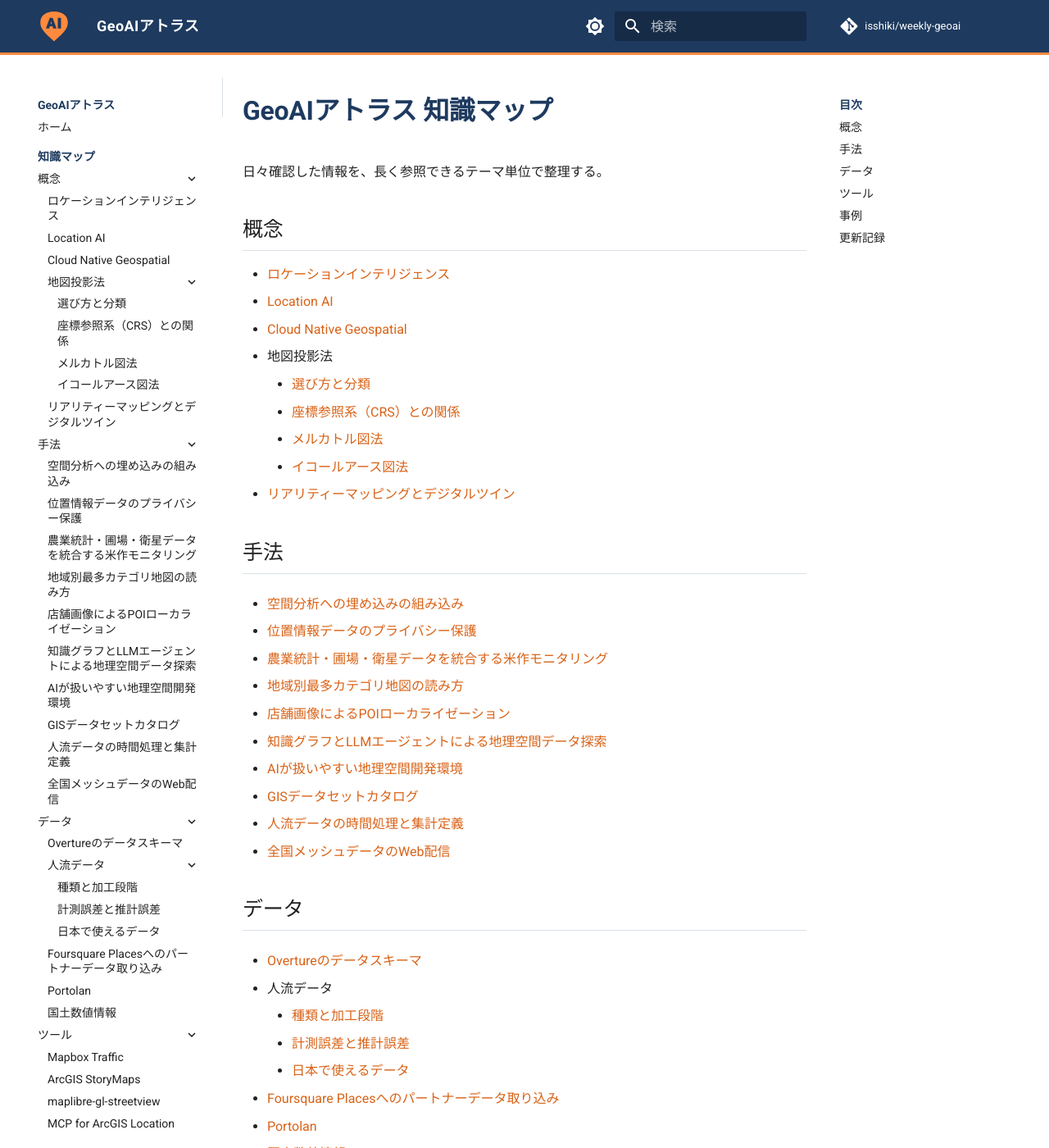
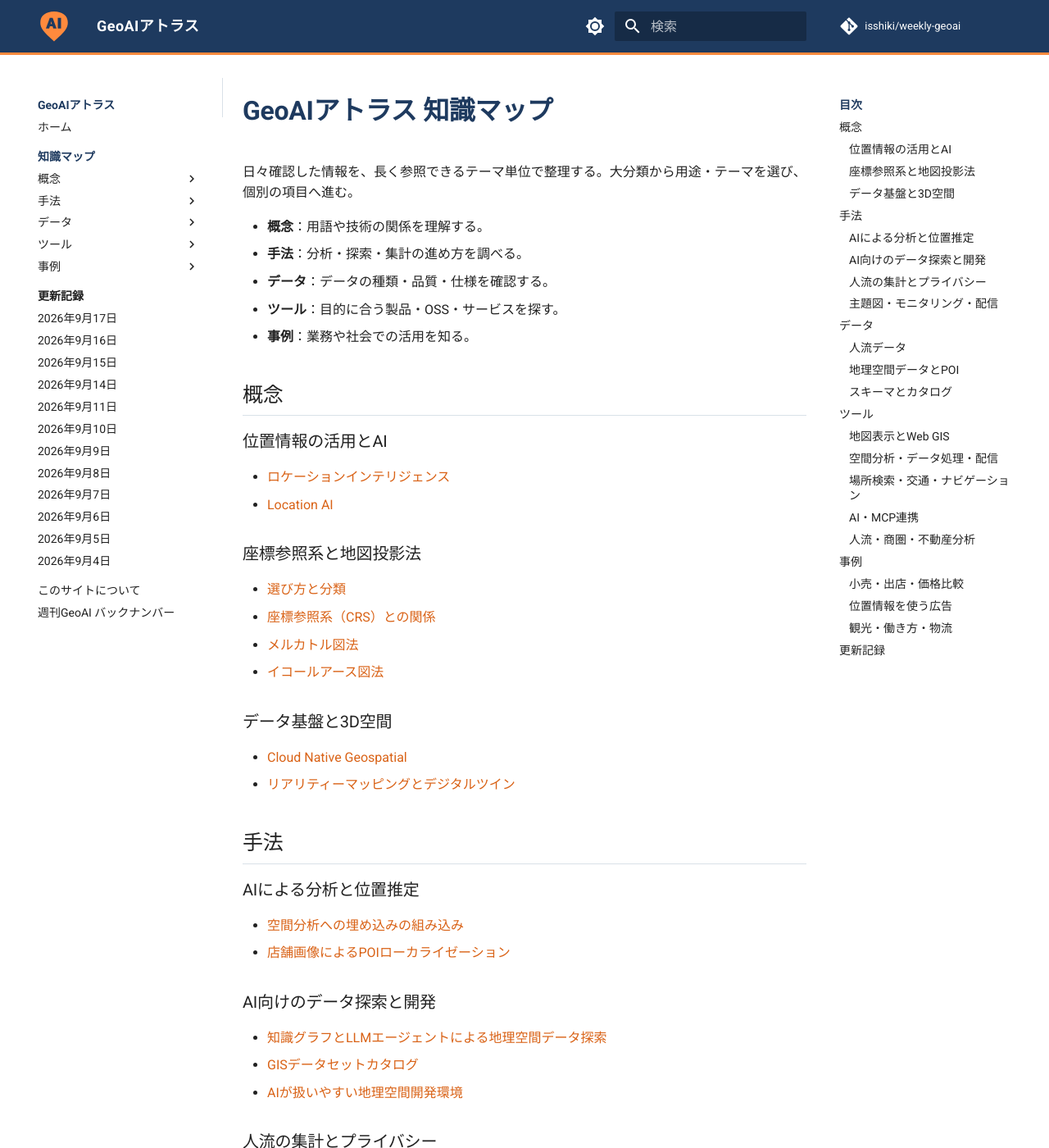
Before and after one commit to isshiki/weekly-geoai, an MkDocs documentation site: the page built from docs/atlas/index.md, in a window 1280 px wide and 1400 px high. Shown: the whole window at 82% size. Built offline with MkDocs 1.6.1 and Material for MkDocs 9.7.7, drawn with Linux system fonts in a browser that asks for light colours; comment, search, counter and statistics services are not loaded; some of the changed text lies outside the part shown.

Commit message:
docs: organize Atlas navigation into topic groups

```diff
--- a/docs/atlas/index.md
+++ b/docs/atlas/index.md
@@ -5,90 +5,134 @@ title: 知識マップ
 
 # GeoAIアトラス 知識マップ
 
-日々確認した情報を、長く参照できるテーマ単位で整理する。
+日々確認した情報を、長く参照できるテーマ単位で整理する。大分類から用途・テーマを選び、個別の項目へ進む。
+
+- **概念**：用語や技術の関係を理解する。
+- **手法**：分析・探索・集計の進め方を調べる。
+- **データ**：データの種類・品質・仕様を確認する。
+- **ツール**：目的に合う製品・OSS・サービスを探す。
+- **事例**：業務や社会での活用を知る。
 
 ## 概念
 
+### 位置情報の活用とAI
+
 - [ロケーションインテリジェンス](concepts/location-intelligence.md)
 - [Location AI](concepts/location-ai.md)
+
+### 座標参照系と地図投影法
+
+- [選び方と分類](concepts/map-projections.md)
+- [座標参照系（CRS）との関係](concepts/coordinate-reference-systems.md)
+- [メルカトル図法](concepts/mercator-projection.md)
+- [イコールアース図法](concepts/equal-earth-projection.md)
+
+### データ基盤と3D空間
+
 - [Cloud Native Geospatial](concepts/cloud-native-geospatial.md)
-- 地図投影法
-    - [選び方と分類](concepts/map-projections.md)
-    - [座標参照系（CRS）との関係](concepts/coordinate-reference-systems.md)
-    - [メルカトル図法](concepts/mercator-projection.md)
-    - [イコールアース図法](concepts/equal-earth-projection.md)
 - [リアリティーマッピングとデジタルツイン](concepts/reality-mapping-and-digital-twins.md)
 
 ## 手法
 
+### AIによる分析と位置推定
+
 - [空間分析への埋め込みの組み込み](methods/spatial-embeddings.md)
+- [店舗画像によるPOIローカライゼーション](methods/storefront-poi-localization.md)
 
+### AI向けのデータ探索と開発
+
+- [知識グラフとLLMエージェントによる地理空間データ探索](methods/intelligent-geospatial-data-discovery.md)
+- [GISデータセットカタログ](methods/gis-dataset-catalog-for-agents.md)
+- [AIが扱いやすい地理空間開発環境](methods/ai-ready-geospatial-development.md)
+
+### 人流の集計とプライバシー
+
+- [人流データの時間処理と集計定義](methods/human-flow-time-processing.md)
 - [位置情報データのプライバシー保護](methods/location-data-privacy.md)
-- [農業統計・圃場・衛星データを統合する米作モニタリング](methods/california-rice-monitoring.md)
+
+### 主題図・モニタリング・配信
 
 - [地域別最多カテゴリ地図の読み方](methods/regional-winner-maps.md)
-- [店舗画像によるPOIローカライゼーション](methods/storefront-poi-localization.md)
-- [知識グラフとLLMエージェントによる地理空間データ探索](methods/intelligent-geospatial-data-discovery.md)
-- [AIが扱いやすい地理空間開発環境](methods/ai-ready-geospatial-development.md)
-- [GISデータセットカタログ](methods/gis-dataset-catalog-for-agents.md)
-- [人流データの時間処理と集計定義](methods/human-flow-time-processing.md)
+- [農業統計・圃場・衛星データを統合する米作モニタリング](methods/california-rice-monitoring.md)
 - [全国メッシュデータのWeb配信](methods/national-grid-web-delivery.md)
 
 ## データ
 
+### 人流データ
+
+- [種類と加工段階](data/human-flow-data-types.md)
+- [計測誤差と推計誤差](data/human-flow-data-quality.md)
+- [日本で使えるデータ](data/human-flow-data-sources-japan.md)
+
+### 地理空間データとPOI
+
+- [国土数値情報](data/national-land-numerical-information.md)
+- [Foursquare Placesへのパートナーデータ取り込み](data/foursquare-partner-places.md)
+
+### スキーマとカタログ
+
 - [Overtureのデータスキーマ](data/overture-schema.md)
-
-- 人流データ
-    - [種類と加工段階](data/human-flow-data-types.md)
-    - [計測誤差と推計誤差](data/human-flow-data-quality.md)
-    - [日本で使えるデータ](data/human-flow-data-sources-japan.md)
-- [Foursquare Placesへのパートナーデータ取り込み](data/foursquare-partner-places.md)
 - [Portolan](data/portolan.md)
-- [国土数値情報](data/national-land-numerical-information.md)
 
 ## ツール
 
-- [Mapbox Traffic](tools/mapbox-traffic.md)
+### 地図表示とWeb GIS
+
+- [MapLibre GL JS](tools/maplibre-gl-js.md)
+- [maplibre-gl-streetview](tools/maplibre-gl-streetview.md)
+- [GeoLibre](tools/geolibre.md)
+- [Cesium](tools/cesium.md)
+- [Felt](tools/felt.md)
 - [ArcGIS StoryMaps](tools/arcgis-storymaps.md)
-- [maplibre-gl-streetview](tools/maplibre-gl-streetview.md)
-- [MCP for ArcGIS Location Services](tools/arcgis-location-services-mcp.md)
 
-- [GeoServer](tools/geoserver.md)
-- [Mapbox Search Box API](tools/mapbox-search-box.md)
-- [PASSER-MARKETING](tools/passer-marketing.md)
+### 空間分析・データ処理・配信
 
-- [LightBox](tools/lightbox.md)
 - [Spatial Polars](tools/spatial-polars.md)
 - [MovingPandas](tools/movingpandas.md)
-- [コンプレノ](tools/kompreno.md)
+- [H3](tools/h3.md)
+- [geoparquet-io](tools/geoparquet-io.md)
+- [GeoServer](tools/geoserver.md)
+
+### 場所検索・交通・ナビゲーション
+
+- [Mapbox Search Box API](tools/mapbox-search-box.md)
+- [Galuchat](tools/galuchat.md)
+- [Mapbox Traffic](tools/mapbox-traffic.md)
+- [高徳地図（AMAP）](tools/amap.md)
+- [ゼンリン地図ナビ](tools/zenrin-map-navigation.md)
+
+### AI・MCP連携
+
+- [MCP for ArcGIS Location Services](tools/arcgis-location-services-mcp.md)
+- [CARTO MCP Server](tools/carto-mcp-server.md)
+
+### 人流・商圏・不動産分析
 
 - [日本のロケーションインテリジェンス製品・サービス](tools/location-intelligence-products-japan.md)
-- [H3](tools/h3.md)
+- [コンプレノ](tools/kompreno.md)
+- [PASSER-MARKETING](tools/passer-marketing.md)
 - [Google Places Insights](tools/google-places-insights.md)
-- [MapLibre GL JS](tools/maplibre-gl-js.md)
-- [geoparquet-io](tools/geoparquet-io.md)
-- [高徳地図（AMAP）](tools/amap.md)
-- [Galuchat](tools/galuchat.md)
 - [DOCOYAフード&ビバレッジ](tools/docoya-food-beverage.md)
-- [ゼンリン地図ナビ](tools/zenrin-map-navigation.md)
-- [GeoLibre](tools/geolibre.md)
-- [Cesium](tools/cesium.md)
-- [CARTO MCP Server](tools/carto-mcp-server.md)
-- [Felt](tools/felt.md)
+- [LightBox](tools/lightbox.md)
 
 ## 事例
 
+### 小売・出店・価格比較
+
+- [小売出店候補地のロケーションインテリジェンス](cases/retail-site-selection.md)
+- [ブラックフライデーの小売来訪分析](cases/black-friday-retail-visitation.md)
+- [pricemap](cases/pricemap.md)
+
+### 位置情報を使う広告
+
+- [来店検知を使う位置連動リテールメディア](cases/location-triggered-retail-media.md)
 - [来訪傾向を使う音声広告セグメント](cases/behavior-affinity-audio-ads.md)
-- [配送経路の最適化と現場フィードバック](cases/here-fleet-route-intelligence.md)
 
-- [ブラックフライデーの小売来訪分析](cases/black-friday-retail-visitation.md)
+### 観光・働き方・物流
 
 - [富士山閉山期の人流分析](cases/mount-fuji-offseason-human-flow.md)
 - [人流データによるオフィス訪問指数](cases/office-visitation-index.md)
-
-- [pricemap](cases/pricemap.md)
-- [小売出店候補地のロケーションインテリジェンス](cases/retail-site-selection.md)
-- [来店検知を使う位置連動リテールメディア](cases/location-triggered-retail-media.md)
+- [配送経路の最適化と現場フィードバック](cases/here-fleet-route-intelligence.md)
 
 ## 更新記録
 
--- a/mkdocs.yml
+++ b/mkdocs.yml
@@ -12,7 +12,6 @@ theme:
   favicon: assets/logo.svg
   features:
     - navigation.sections
-    - navigation.expand
     - navigation.indexes
     - navigation.top
     - toc.follow
@@ -38,69 +37,85 @@ nav:
   - 知識マップ:
       - 全体を見る: atlas/index.md
       - 概念:
-          - ロケーションインテリジェンス: atlas/concepts/location-intelligence.md
-          - Location AI: atlas/concepts/location-ai.md
-          - Cloud Native Geospatial: atlas/concepts/cloud-native-geospatial.md
-          - 地図投影法:
+          - 位置情報の活用とAI:
+              - ロケーションインテリジェンス: atlas/concepts/location-intelligence.md
+              - Location AI: atlas/concepts/location-ai.md
+          - 座標参照系と地図投影法:
               - 選び方と分類: atlas/concepts/map-projections.md
               - 座標参照系（CRS）との関係: atlas/concepts/coordinate-reference-systems.md
               - メルカトル図法: atlas/concepts/mercator-projection.md
               - イコールアース図法: atlas/concepts/equal-earth-projection.md
-          - リアリティーマッピングとデジタルツイン: atlas/concepts/reality-mapping-and-digital-twins.md
+          - データ基盤と3D空間:
+              - Cloud Native Geospatial: atlas/concepts/cloud-native-geospatial.md
+              - リアリティーマッピングとデジタルツイン: atlas/concepts/reality-mapping-and-digital-twins.md
       - 手法:
-          - 空間分析への埋め込みの組み込み: atlas/methods/spatial-embeddings.md
-          - 位置情報データのプライバシー保護: atlas/methods/location-data-privacy.md
-          - 農業統計・圃場・衛星データを統合する米作モニタリング: atlas/methods/california-rice-monitoring.md
-          - 地域別最多カテゴリ地図の読み方: atlas/methods/regional-winner-maps.md
-          - 店舗画像によるPOIローカライゼーション: atlas/methods/storefront-poi-localization.md
-          - 知識グラフとLLMエージェントによる地理空間データ探索: atlas/methods/intelligent-geospatial-data-discovery.md
-          - AIが扱いやすい地理空間開発環境: atlas/methods/ai-ready-geospatial-development.md
-          - GISデータセットカタログ: atlas/methods/gis-dataset-catalog-for-agents.md
-          - 人流データの時間処理と集計定義: atlas/methods/human-flow-time-processing.md
-          - 全国メッシュデータのWeb配信: atlas/methods/national-grid-web-delivery.md
+          - AIによる分析と位置推定:
+              - 空間分析への埋め込みの組み込み: atlas/methods/spatial-embeddings.md
+              - 店舗画像によるPOIローカライゼーション: atlas/methods/storefront-poi-localization.md
+          - AI向けのデータ探索と開発:
+              - 知識グラフとLLMエージェントによる地理空間データ探索: atlas/methods/intelligent-geospatial-data-discovery.md
+              - GISデータセットカタログ: atlas/methods/gis-dataset-catalog-for-agents.md
+              - AIが扱いやすい地理空間開発環境: atlas/methods/ai-ready-geospatial-development.md
+          - 人流の集計とプライバシー:
+              - 人流データの時間処理と集計定義: atlas/methods/human-flow-time-processing.md
+              - 位置情報データのプライバシー保護: atlas/methods/location-data-privacy.md
+          - 主題図・モニタリング・配信:
+              - 地域別最多カテゴリ地図の読み方: atlas/methods/regional-winner-maps.md
+              - 農業統計・圃場・衛星データを統合する米作モニタリング: atlas/methods/california-rice-monitoring.md
+              - 全国メッシュデータのWeb配信: atlas/methods/national-grid-web-delivery.md
       - データ:
-          - Overtureのデータスキーマ: atlas/data/overture-schema.md
           - 人流データ:
               - 種類と加工段階: atlas/data/human-flow-data-types.md
               - 計測誤差と推計誤差: atlas/data/human-flow-data-quality.md
               - 日本で使えるデータ: atlas/data/human-flow-data-sources-japan.md
-          - Foursquare Placesへのパートナーデータ取り込み: atlas/data/foursquare-partner-places.md
-          - Portolan: atlas/data/portolan.md
-          - 国土数値情報: atlas/data/national-land-numerical-information.md
+          - 地理空間データとPOI:
+              - 国土数値情報: atlas/data/national-land-numerical-information.md
+              - Foursquare Placesへのパートナーデータ取り込み: atlas/data/foursquare-partner-places.md
+          - スキーマとカタログ:
+              - Overtureのデータスキーマ: atlas/data/overture-schema.md
+              - Portolan: atlas/data/portolan.md
       - ツール:
-          - Mapbox Traffic: atlas/tools/mapbox-traffic.md
-          - ArcGIS StoryMaps: atlas/tools/arcgis-storymaps.md
-          - maplibre-gl-streetview: atlas/tools/maplibre-gl-streetview.md
-          - MCP for ArcGIS Location Services: atlas/tools/arcgis-location-services-mcp.md
-          - GeoServer: atlas/tools/geoserver.md
-          - Mapbox Search Box API: atlas/tools/mapbox-search-box.md
-          - PASSER-MARKETING: atlas/tools/passer-marketing.md
-          - LightBox: atlas/tools/lightbox.md
-          - Spatial Polars: atlas/tools/spatial-polars.md
-          - MovingPandas: atlas/tools/movingpandas.md
-          - コンプレノ: atlas/tools/kompreno.md
-          - 日本のロケーションインテリジェンス製品・サービス: atlas/tools/location-intelligence-products-japan.md
-          - H3: atlas/tools/h3.md
-          - Google Places Insights: atlas/tools/google-places-insights.md
-          - MapLibre GL JS: atlas/tools/maplibre-gl-js.md
-          - geoparquet-io: atlas/tools/geoparquet-io.md
-          - 高徳地図（AMAP）: atlas/tools/amap.md
-          - Galuchat: atlas/tools/galuchat.md
-          - DOCOYAフード&ビバレッジ: atlas/tools/docoya-food-beverage.md
-          - ゼンリン地図ナビ: atlas/tools/zenrin-map-navigation.md
-          - GeoLibre: atlas/tools/geolibre.md
-          - Cesium: atlas/tools/cesium.md
-          - CARTO MCP Server: atlas/tools/carto-mcp-server.md
-          - Felt: atlas/tools/felt.md
+          - 地図表示とWeb GIS:
+              - MapLibre GL JS: atlas/tools/maplibre-gl-js.md
+              - maplibre-gl-streetview: atlas/tools/maplibre-gl-streetview.md
+              - GeoLibre: atlas/tools/geolibre.md
+              - Cesium: atlas/tools/cesium.md
+              - Felt: atlas/tools/felt.md
+              - ArcGIS StoryMaps: atlas/tools/arcgis-storymaps.md
+          - 空間分析・データ処理・配信:
+              - Spatial Polars: atlas/tools/spatial-polars.md
+              - MovingPandas: atlas/tools/movingpandas.md
+              - H3: atlas/tools/h3.md
+              - geoparquet-io: atlas/tools/geoparquet-io.md
+              - GeoServer: atlas/tools/geoserver.md
+          - 場所検索・交通・ナビゲーション:
+              - Mapbox Search Box API: atlas/tools/mapbox-search-box.md
+              - Galuchat: atlas/tools/galuchat.md
+              - Mapbox Traffic: atlas/tools/mapbox-traffic.md
+              - 高徳地図（AMAP）: atlas/tools/amap.md
+              - ゼンリン地図ナビ: atlas/tools/zenrin-map-navigation.md
+          - AI・MCP連携:
+              - MCP for ArcGIS Location Services: atlas/tools/arcgis-location-services-mcp.md
+              - CARTO MCP Server: atlas/tools/carto-mcp-server.md
+          - 人流・商圏・不動産分析:
+              - 日本のロケーションインテリジェンス製品・サービス: atlas/tools/location-intelligence-products-japan.md
+              - コンプレノ: atlas/tools/kompreno.md
+              - PASSER-MARKETING: atlas/tools/passer-marketing.md
+              - Google Places Insights: atlas/tools/google-places-insights.md
+              - DOCOYAフード&ビバレッジ: atlas/tools/docoya-food-beverage.md
+              - LightBox: atlas/tools/lightbox.md
       - 事例:
-          - 来訪傾向を使う音声広告セグメント: atlas/cases/behavior-affinity-audio-ads.md
-          - 配送経路の最適化と現場フィードバック: atlas/cases/here-fleet-route-intelligence.md
-          - ブラックフライデーの小売来訪分析: atlas/cases/black-friday-retail-visitation.md
-          - 富士山閉山期の人流分析: atlas/cases/mount-fuji-offseason-human-flow.md
-          - 人流データによるオフィス訪問指数: atlas/cases/office-visitation-index.md
-          - pricemap: atlas/cases/pricemap.md
-          - 小売出店候補地のロケーションインテリジェンス: atlas/cases/retail-site-selection.md
-          - 来店検知を使う位置連動リテールメディア: atlas/cases/location-triggered-retail-media.md
+          - 小売・出店・価格比較:
+              - 小売出店候補地のロケーションインテリジェンス: atlas/cases/retail-site-selection.md
+              - ブラックフライデーの小売来訪分析: atlas/cases/black-friday-retail-visitation.md
+              - pricemap: atlas/cases/pricemap.md
+          - 位置情報を使う広告:
+              - 来店検知を使う位置連動リテールメディア: atlas/cases/location-triggered-retail-media.md
+              - 来訪傾向を使う音声広告セグメント: atlas/cases/behavior-affinity-audio-ads.md
+          - 観光・働き方・物流:
+              - 富士山閉山期の人流分析: atlas/cases/mount-fuji-offseason-human-flow.md
+              - 人流データによるオフィス訪問指数: atlas/cases/office-visitation-index.md
+              - 配送経路の最適化と現場フィードバック: atlas/cases/here-fleet-route-intelligence.md
   - 更新記録:
       - 更新記録一覧: updates/index.md
       - 2026年9月17日: updates/2026-09-17.md
```
Also changed, not shown: editorial/atlas-guide.md (+12 -0 lines).
